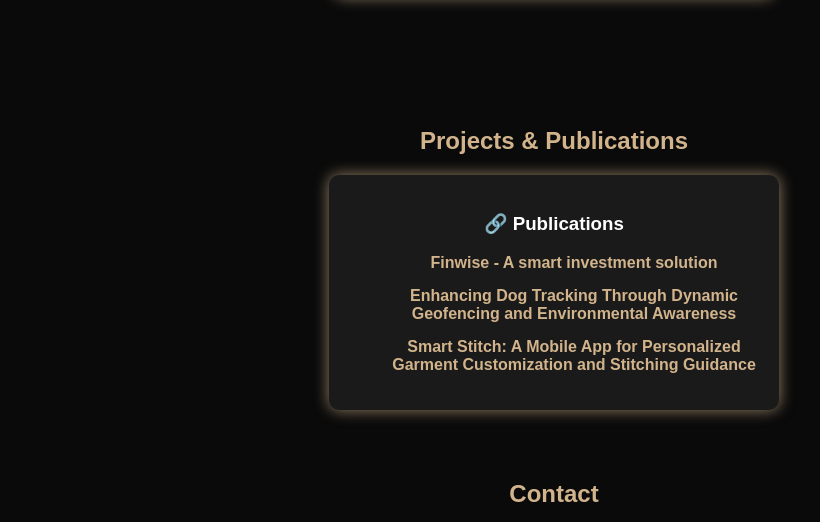
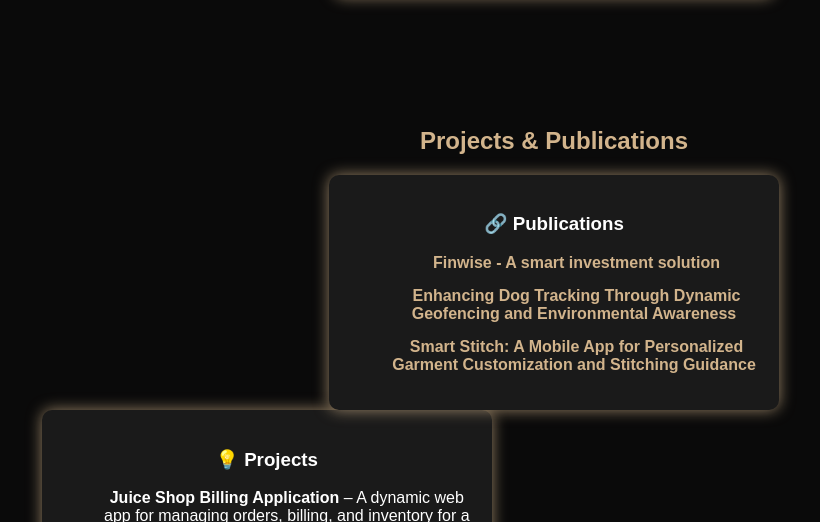
Before and after one commit to saikrupaanantha/portfolio-saikrupa-anantha, a plain HTML site: page index.html in a window 1280 px wide. Shown: the part 1620-2142 px from the top of the page, without its empty margins (86-906 px from the left). Drawn offline with Linux system fonts and the light colour scheme.

Commit message:
Project link

```diff
--- a/index.html
+++ b/index.html
@@ -116,6 +116,15 @@
                 </ul>
             </div>
         </div>
+        <div class="pp-card">
+  <h3>💡 Projects</h3>
+  <ul>
+    <li>
+      <strong>Juice Shop Billing Application</strong> – A dynamic web app for managing orders, billing, and inventory for a juice shop.
+      <a href="https://saikrupaanantha.github.io/juiceshop/" target="_blank">View Project</a>
+    </li>
+  </ul>
+</div>
     </div>
 </section>
 
--- a/styles.css
+++ b/styles.css
@@ -378,6 +378,18 @@ footer img {
     color:  #D2B48C ;
 }
 
+.pp-card ul li a {
+    color: #D2B48C;
+    text-decoration: none;
+    font-weight: bold;
+    margin-left: 5px;
+}
+
+.pp-card ul li a:hover {
+    color: white;
+}
+
+
 
 @keyframes fadeIn {
     0% {
```
Also changed, not shown: gmail.png, image.png (added).
